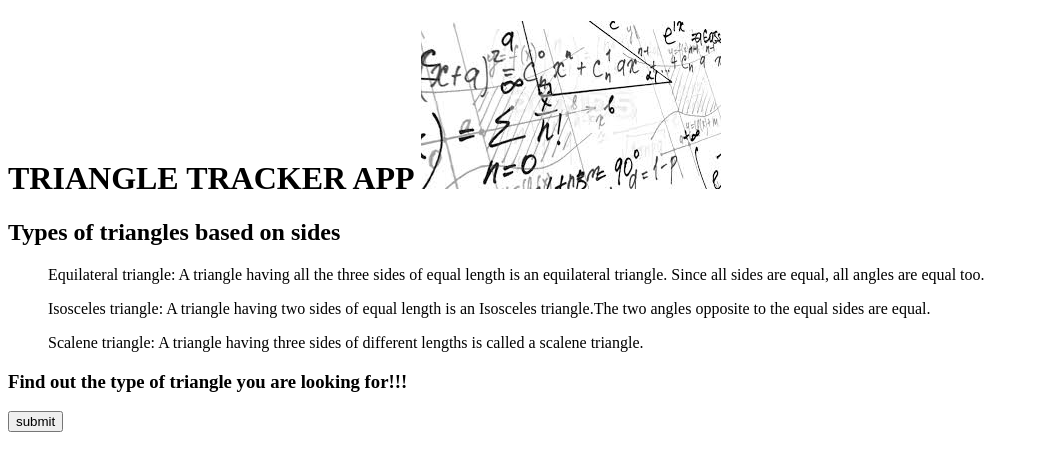
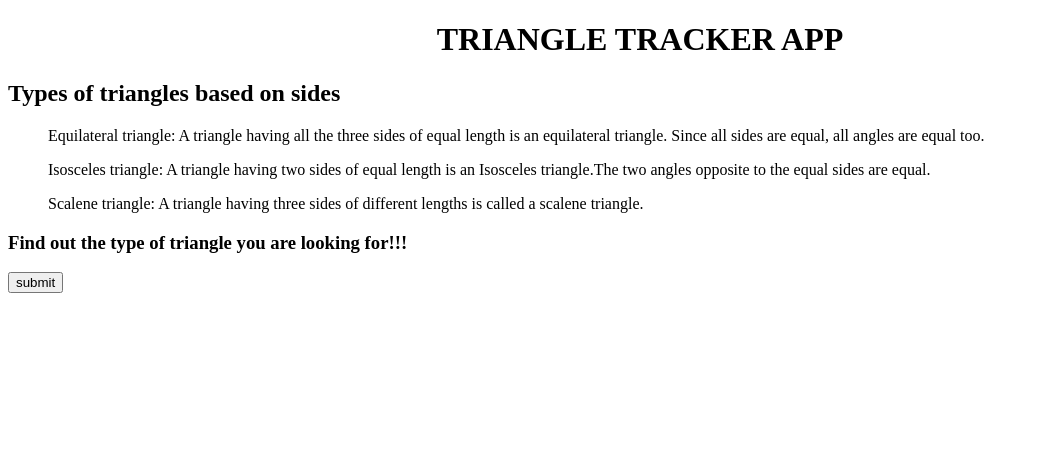
Before and after one commit to tomorenge/Triangletracker, a plain HTML site: page index.html in a window 1280 px wide. Shown: the whole page, without its empty margins (0-1039 px from the left). Drawn offline with Linux system fonts and the light colour scheme.

Commit message:
aligned the first heading to the center

```diff
--- a/CSS/Style.css
+++ /dev/null
@@ -1,3 +0,0 @@
-body{
-  background-color: white
-}
--- /dev/null
+++ b/css/Style.css
@@ -0,0 +1,6 @@
+h1{
+  text-align: center;
+}
+  body{
+    bac
+  }
--- a/index.html
+++ b/index.html
@@ -3,15 +3,16 @@
   <head>
     <meta charset="utf-8">
     <title>A TRIANGLE TRACKER THAT DETERMINES A PARTICULAR TYPE OF TRIANGLE</title>
-    <link rel="stylesheet" href="css/style.css" type="text/css"</link>
+    <link rel="stylesheet" href="css/Style.css" type="text/css"</link>
 
   </head>
-      <h1>TRIANGLE TRACKER APP</<h2>
+      <div class= "slide">
+      <h1>TRIANGLE TRACKER APP</h1>
+
 
   <body>
-    <img class= "math" src= "images/math.jpeg" alt="math">
       <h2>Types of triangles based on sides</h2>
-      <div>
+      <div class = "muse">
         <ul>
         <p>Equilateral triangle: A triangle having all the three sides of equal length is an equilateral triangle.
           Since all sides are equal, all angles are equal too.
@@ -23,6 +24,7 @@
 
 
 
+
   </body>
   <script type="text/javascript" src ="js/Script.js"></script>
 
```
